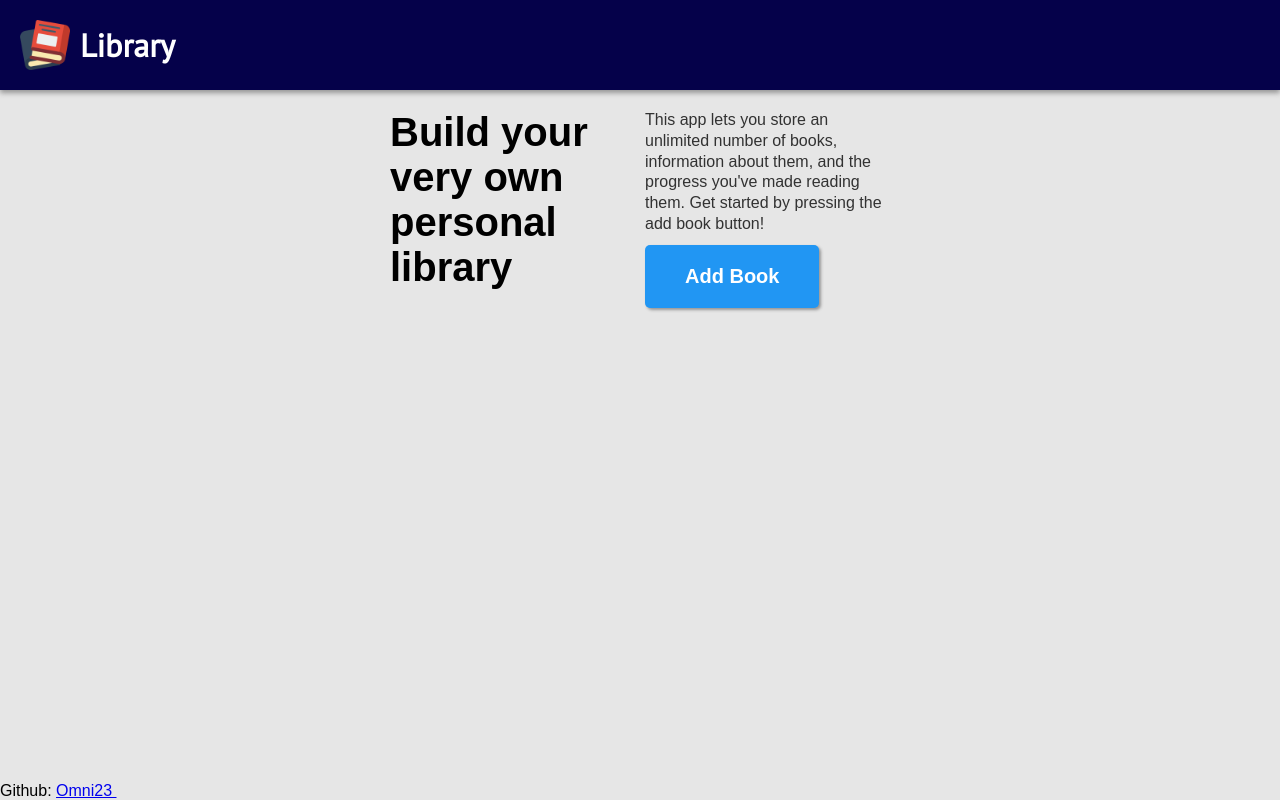
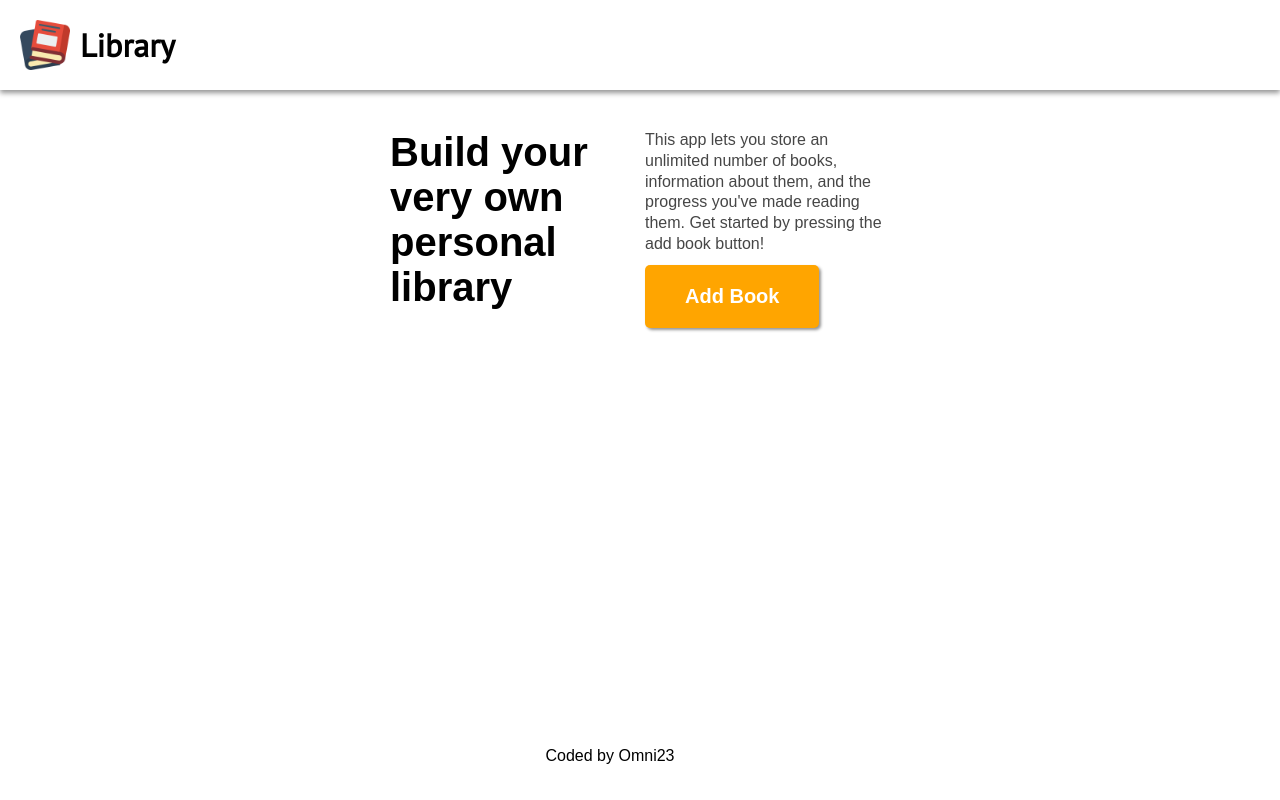
Before and after one commit to omni23/odin-library, a plain HTML site: page index.html in a window 1280 px wide. Drawn offline with Linux system fonts and the light colour scheme.

Commit message:
Add github link and styling to footer

```diff
--- a/index.html
+++ b/index.html
@@ -34,13 +34,10 @@
     <section id="book-section"></section>
   </main>
   <footer>
-    <div id="footer-info">
-    Github:
     <a href="https://www.github.com/omni23">
-      Omni23
-      <img src="" alt="">
+      Coded by Omni23
+      <img src="./assets/images/github-mark-white.svg" alt="github icon">
     </a>
-    </div>
   </footer>
 </body>
 </html>
--- a/styles/style.css
+++ b/styles/style.css
@@ -6,10 +6,8 @@
 }
 
 :root {
-    --header-color: rgb(5, 1, 74);
-    --body-bg: rgb(230, 230, 230);
-    --paragraph-color: rgb(50, 50, 50);
-    --button-color: rgb(33, 150, 243);
+    --paragraph-color: rgb(70, 70, 70);
+    --button-color: rgb(255, 165, 0);
     --shadow-color: rgb(150, 150, 150);
     font-family: sans-serif;
 }
@@ -18,14 +16,17 @@ body {
     min-height: 100vh;
     display: flex;
     flex-direction: column;
-    gap: 20px;
-    background-color: var(--body-bg);
+    background-color: white;
 }
 
 header {
     padding: 20px;
     box-shadow: 0 3px 5px var(--shadow-color);
-    background-color: var(--header-color);
+    background-color: white;
+}
+
+img {
+    width: 50px;
 }
 
 #logo {
@@ -35,14 +36,10 @@ header {
     font-family: "PT Sans";
     font-size: 2rem;
     font-weight: 800;
-    color: white;
-}
-
-#logo > img {
-    width: 50px;
 }
 
 main {
+    padding: 40px 20px;
     flex: 1;
 }
 
@@ -77,3 +74,17 @@ main {
     box-shadow: 2px 2px 3px var(--shadow-color);
     background-color: var(--button-color);
 }
+
+footer {
+    padding: 20px;
+    display: flex;
+    justify-content: center;
+}
+
+footer > a {
+    display: flex;
+    align-items: center;
+    gap: 10px;
+    text-decoration: none;
+    color: black;
+}
```
